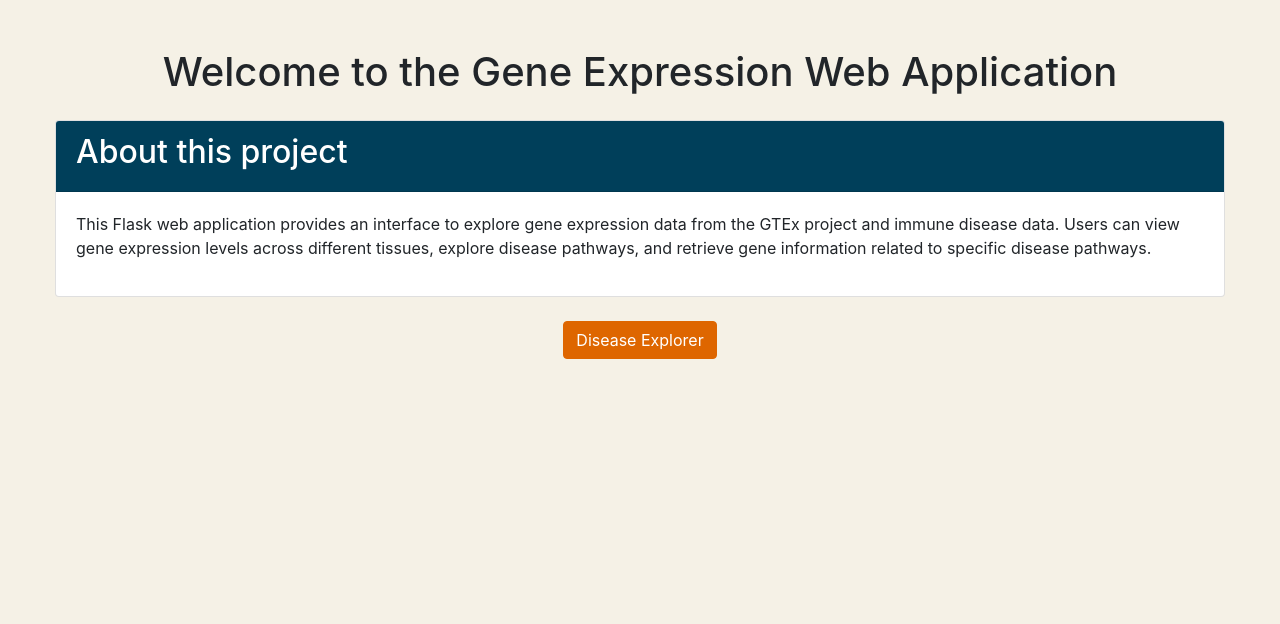
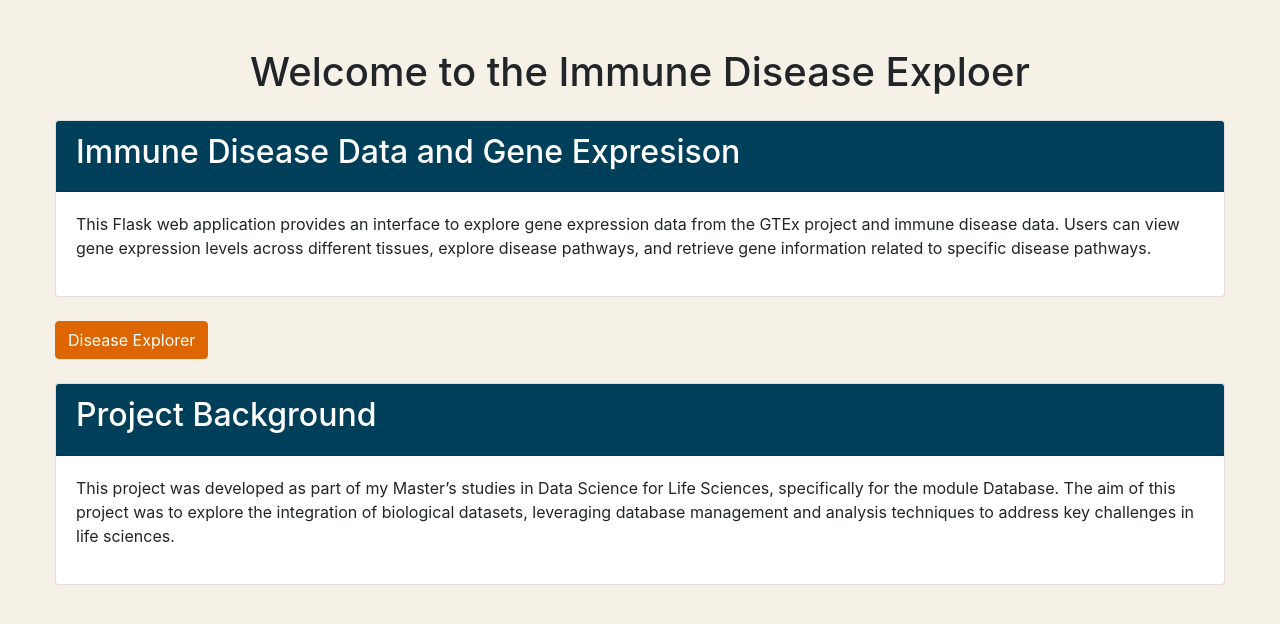
Before and after one commit to jolahos/disease_knowledgebase, a Flask app: page / in a window 1280 px wide. Shown: the top 624 px of the page. Run offline with Flask 2, Linux system fonts and the light colour scheme; some libraries are stand-ins or nearby versions.

Commit message:
Updated HTML and Python files with new features and project background section

```diff
--- a/app.py
+++ b/app.py
@@ -12,6 +12,7 @@ from flask_sqlalchemy import SQLAlchemy
 app = Flask(__name__)
 
 # SQLAlchemy Configuration
+# add your username and password!
 app.config['SQLALCHEMY_DATABASE_URI'] = 'mysql+pymysql://root:1Xesdas11@localhost/immunology_disease_db'
 app.config['SQLALCHEMY_TRACK_MODIFICATIONS'] = False
 
@@ -110,5 +111,15 @@ def get_gene_ids_for_pathway():
     gene_ids = db.session.query(GeneInfo.gene_id).join(ImmuneDiseaseData, GeneInfo.Entry == ImmuneDiseaseData.Entry).filter(ImmuneDiseaseData.Disease_Pathway == pathway).filter(GeneInfo.gene_id.in_(db.session.query(GTExGeneExpression.gene_id).distinct())).distinct().order_by(GeneInfo.gene_id).all()
     return jsonify([gene_id[0] for gene_id in gene_ids])
 
+@app.route('/api/data', methods=['GET'])
+def get_data():
+    tissue = request.args.get('tissue')
+    gene = request.args.get('gene')
+    expression_data = db.session.query(GTExGeneExpression).filter_by(tissue=tissue, gene_id=gene).all()
+    if not expression_data:
+        return jsonify({"error": "No data found for the given tissue and gene"}), 404
+    result = [{"tissue": data.tissue, "gene_id": data.gene_id, "expression_level": data.expression_level} for data in expression_data]
+    return jsonify(result)
+
 if __name__ == '__main__':
     app.run(debug=True)
--- a/templates/index.html
+++ b/templates/index.html
@@ -2,27 +2,42 @@
 <html lang="en">
 <head>
     <meta charset="UTF-8">
-    <title>Gene Expression Web Application</title>
+    <title>Immune Disease Explorer</title>
     <link rel="stylesheet" href="{{ url_for('static', filename='styles.css') }}">
 </head>
 <body>
     <div class="container mt-5">
         <header class="mb-4">
-            <h1 class="text-center">Welcome to the Gene Expression Web Application</h1>
+            <h1 class="text-center">Welcome to the Immune Disease Exploer</h1>
         </header>
         <section id="description" class="mb-4">
             <div class="card">
                 <div class="card-header">
-                    <h2>About this project</h2>
+                    <h2>Immune Disease Data and Gene Expresison</h2>
                 </div>
                 <div class="card-body">
-                    <p>This Flask web application provides an interface to explore gene expression data from the GTEx project and immune disease data. Users can view gene expression levels across different tissues, explore disease pathways, and retrieve gene information related to specific disease pathways.</p>
+                    <p>This Flask web application provides an interface to explore gene expression data from the GTEx
+                        project and immune disease data. Users can view gene expression levels across different tissues,
+                        explore disease pathways, and retrieve gene information related to specific disease pathways.</p>
                 </div>
             </div>
         </section>
-        <div class="text-center mt-4">
+        <nav>
+            <!-- ...existing navigation panel code... -->
+        </nav>
+        <div class="text-left mt-4">
             <a href="{{ url_for('disease_explorer') }}" class="btn btn-primary">Disease Explorer</a>
         </div>
+        <section id="about_project" class="mt-4">
+            <div class="card">
+                <div class="card-header">
+                    <h2>Project Background</h2>
+                </div>
+                <div class="card-body">
+                    <p>This project was developed as part of my Master’s studies in Data Science for Life Sciences, specifically for the module Database. The aim of this project was to explore the integration of biological datasets, leveraging database management and analysis techniques to address key challenges in life sciences.</p>
+                </div>
+            </div>
+        </section>
     </div>
     <script src="https://code.jquery.com/jquery-3.5.1.slim.min.js"></script>
     <script src="https://cdn.jsdelivr.net/npm/@popperjs/core@2.5.4/dist/umd/popper.min.js"></script>
```
Also changed, not shown: templates/disease_explorer.html (+11 -2 lines), README.md.
